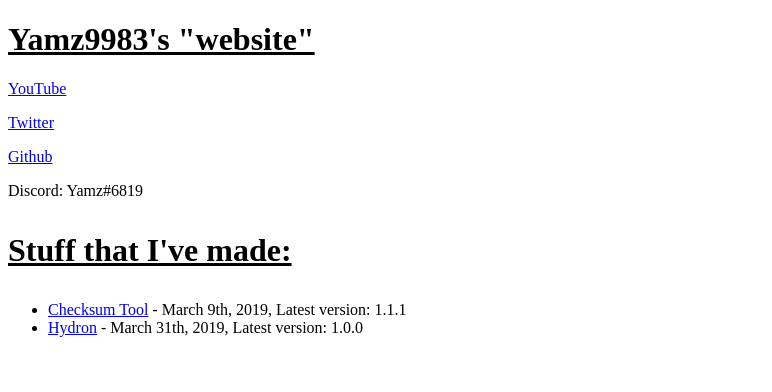
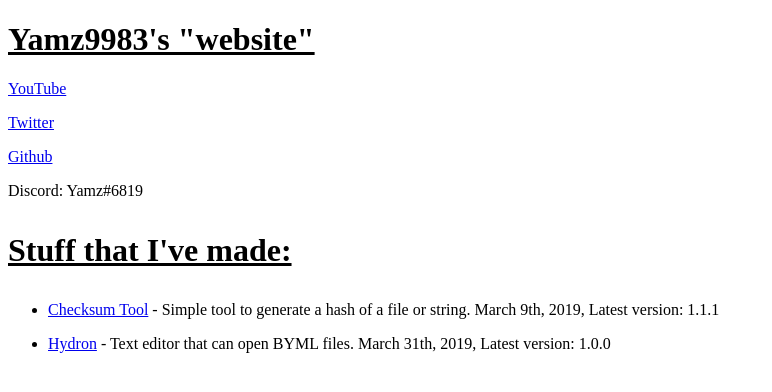
Before and after one commit to Yamz9983/Yamz9983.github.io, a plain HTML site: page index.html in a window 1280 px wide. Shown: the whole page, without its empty margins (0-772 px from the left). Drawn offline with Linux system fonts and the light colour scheme.

Commit message:
Update index.html

```diff
--- a/index.html
+++ b/index.html
@@ -9,8 +9,8 @@
 
 	<h1><p><u>Stuff that I've made:</u></p></h1>
 	<ul>
-		<li><a href="https://github.com/Yamz9983/Checksum-Tool">Checksum Tool</a> - March 9th, 2019, Latest version: 1.1.1</li>
-		<li><a href="https://github.com/Yamz9983/Hydron">Hydron</a> - March 31th, 2019, Latest version: 1.0.0</li>
+		<p><li><a href="https://github.com/Yamz9983/Checksum-Tool">Checksum Tool</a> - Simple tool to generate a hash of a file or string. March 9th, 2019, Latest version: 1.1.1</li></p>
+		<p><li><a href="https://github.com/Yamz9983/Hydron">Hydron</a> - Text editor that can open BYML files. March 31th, 2019, Latest version: 1.0.0</li></p>
 	</ul>
 
 </body>
```
